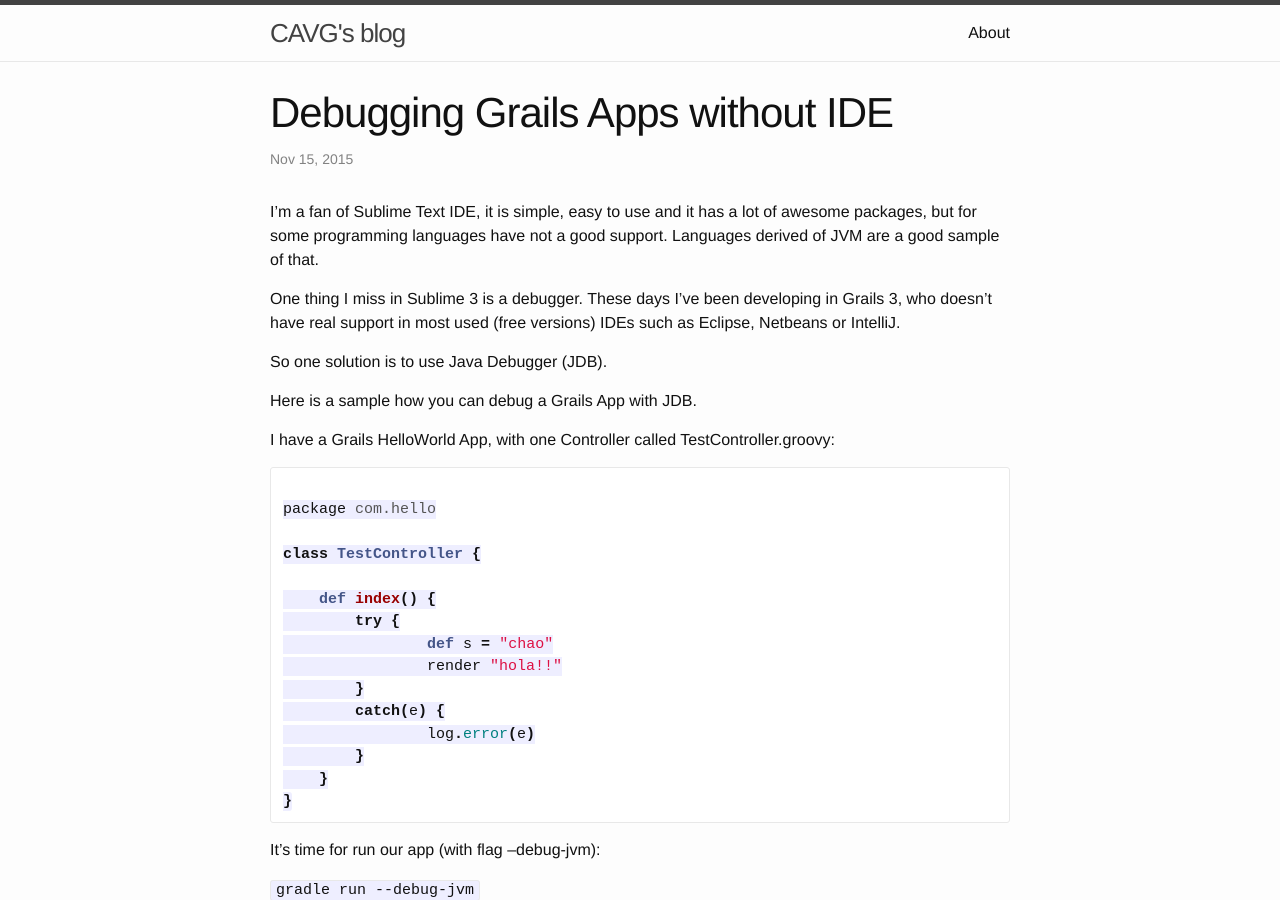
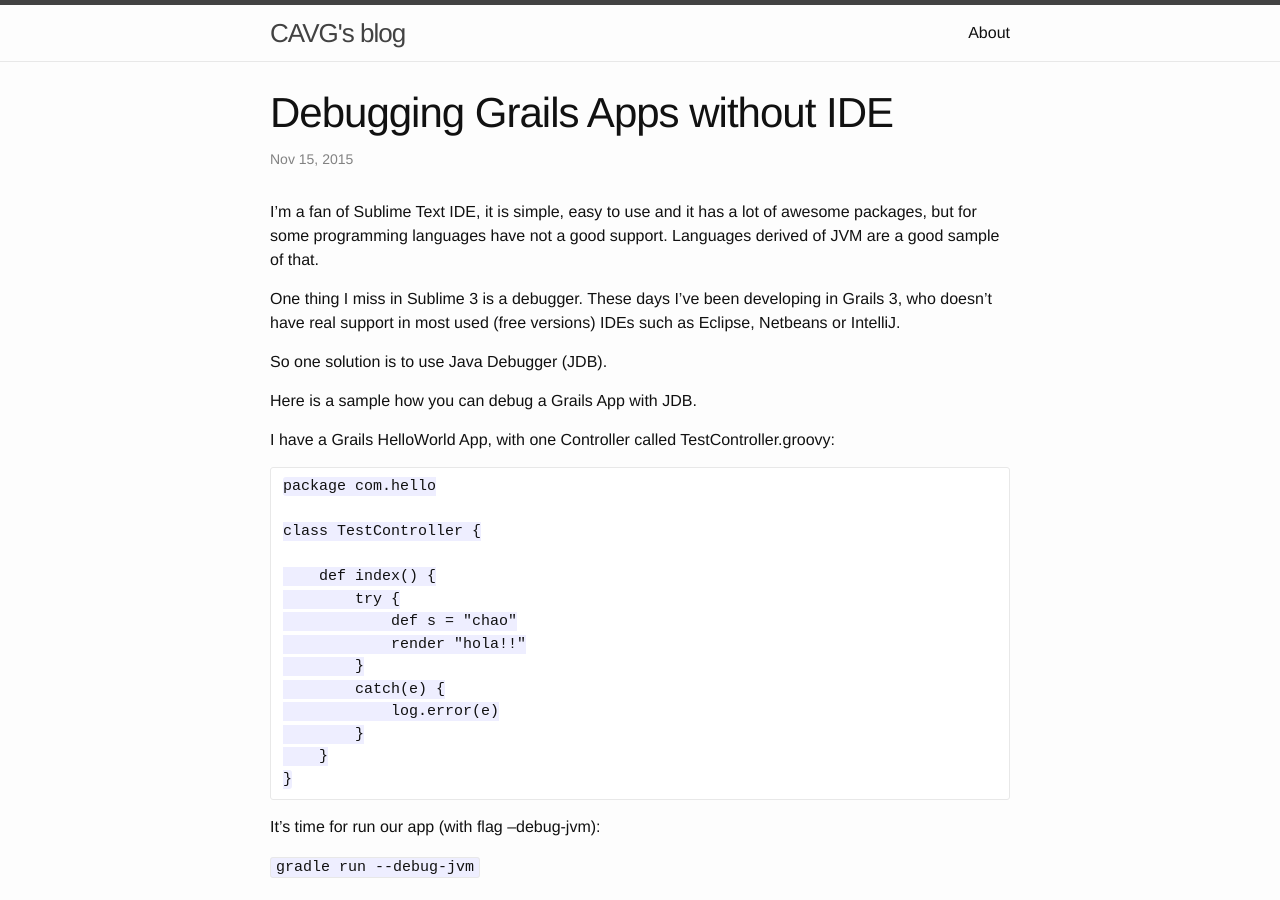
Before and after one commit to cavg/cavg.github.io, a Jekyll site: the page built from _posts/2015-11-15-debugging-grails-apps-without-ide-using-jdb.markdown, in a window 1280 px wide and 900 px high. Built offline with Jekyll 4.4.1, drawn with Linux system fonts in a browser that asks for light colours.

Commit message:
fix code block

````diff
--- a/_posts/2015-11-15-debugging-grails-apps-without-ide-using-jdb.markdown
+++ b/_posts/2015-11-15-debugging-grails-apps-without-ide-using-jdb.markdown
@@ -14,23 +14,22 @@ Here is a sample how you can debug a Grails App with JDB.
 
 I have a Grails HelloWorld App, with one Controller called TestController.groovy:
 
-```groovy
 
-package com.hello
+    package com.hello
 
-class TestController {
+    class TestController {
 
-    def index() {
-    	try {
-    		def s = "chao"
-    		render "hola!!"
-    	}
-    	catch(e) {
-    		log.error(e)
-    	}
+        def index() {
+            try {
+                def s = "chao"
+                render "hola!!"
+            }
+            catch(e) {
+                log.error(e)
+            }
+        }
     }
-}
-```
+
 
 It's time for run our app (with flag --debug-jvm):
 
````
